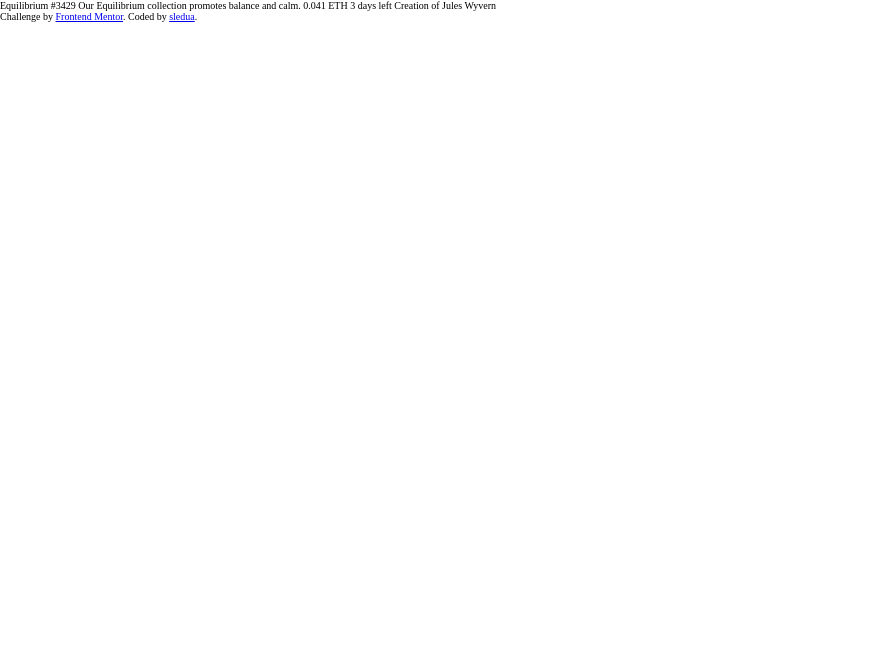
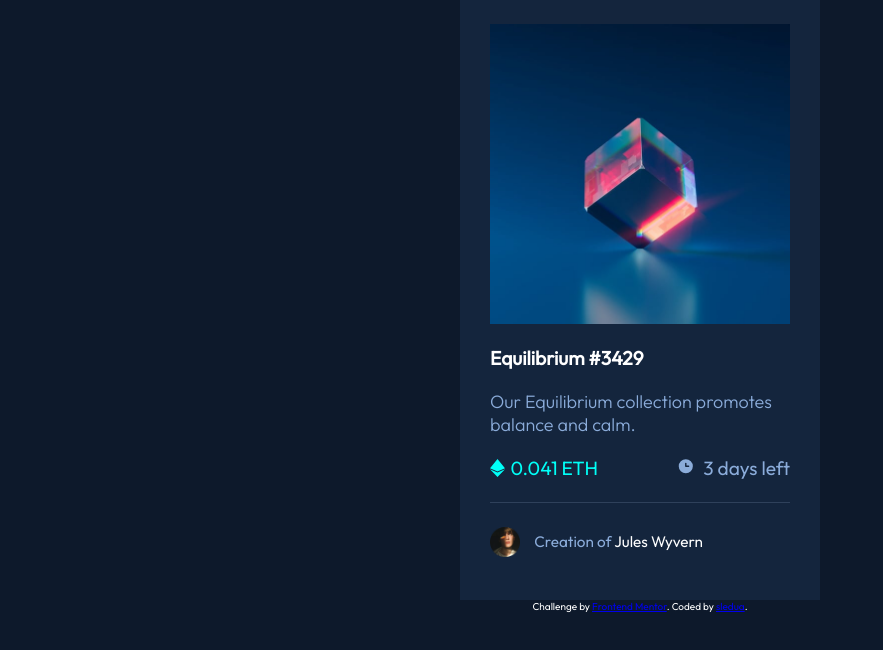
Before and after one commit to sledua/nft-preview-card-component-main, a plain HTML site: page index.html in a window 1280 px wide. Shown: the whole page, without its empty margins (0-883 px from the left). Drawn offline with Linux system fonts and the light colour scheme.

Commit message:
feiet:
base styling ok

```diff
--- a/index.html
+++ b/index.html
@@ -1,26 +1,39 @@
 <!DOCTYPE html>
 <html lang="en">
 	<head>
-	<meta charset="UTF-8">
-	<meta http-equiv="X-UA-Compatible" content="IE=edge">
-	<meta name="viewport" content="width=device-width, initial-scale=1.0">
-	<link rel="icon" type="image/png" sizes="32x32" href="./img/favicon-32x32.png">
+		<meta charset="UTF-8" />
+		<meta http-equiv="X-UA-Compatible" content="IE=edge" />
+		<meta name="viewport" content="width=device-width, initial-scale=1.0" />
+		<link rel="icon" type="image/png" sizes="32x32" href="./img/favicon-32x32.png" />
 		<title>Frontend Mentor | NFT preview card component</title>
-	<link rel="stylesheet" href="style.css">
+		<link rel="stylesheet" href="style.css" />
 	</head>
 	<body>
-	Equilibrium #3429
+		<div class="container">
+			<div class="card">
+				<div class="box-img"><img src="img/image-equilibrium.jpg" alt="image-equilibrium" /></div>
+				<div class="card-ifo">
+					<div class="card-description">
+						<h1>Equilibrium #3429</h1>
+						<p>Our Equilibrium collection promotes balance and calm.</p>
+						<div class="card-description-info">
+							<div class="price"><span><img src="img/icon-ethereum.svg" alt="equilibrium"></span><span>0.041 ETH</span></div>
+						<div class="time"><span><img src="img/icon-clock.svg" alt="clock"></span><span>3 days left</span></div>
+						</div>
 
-  Our Equilibrium collection promotes balance and calm.
-
-  0.041 ETH
-  3 days left
-
-  Creation of Jules Wyvern
-
+					</div>
+					<div class="card-autor">
+						<div class="avatar-box">
+							<img src="img/image-avatar.png" alt="Jules Wyvern" />
+						</div>
+						<div class="autor-info">Creation of <span>Jules Wyvern</span></div>
+					</div>
+				</div>
+			</div>
+		</div>
 		<div class="attribution">
-    Challenge by <a href="https://www.frontendmentor.io?ref=challenge" target="_blank">Frontend Mentor</a>.
-    Coded by <a href="https://github.com/sledua">sledua</a>.
+			Challenge by <a href="https://www.frontendmentor.io?ref=challenge" target="_blank">Frontend Mentor</a>. Coded by
+			<a href="https://github.com/sledua">sledua</a>.
 		</div>
 	</body>
 </html>
--- a/style.css
+++ b/style.css
@@ -2,11 +2,142 @@ html * {
 	margin: 0;
 	padding: 0;
 }
+:root {
+	/** color primary **/
+	--soft-blue : hsl(215, 51%, 70%);
+	--cyan : hsl(178, 100%, 50%);
+	/** color neutral**/
+	--very-dark-blue : hsl(217, 54%, 11%);
+	--very-dark-blue-card : hsl(216, 50%, 16%);
+	--very-dark-blue-line : hsl(215, 32%, 27%);
+	/** color diff**/
+	--white: hsl(0, 0%, 100%);
+}
+@font-face {
+	font-family: 'Outfit-Light';
+	src: url('./fonts/Outfit/Outfit-Light.ttf') format('truetype');
+	font-style: normal;
+	font-weight: 300;
+}
+@font-face {
+	font-family: 'Outfit-Regular';
+	src: url('./fonts/Outfit/Outfit-Regular.ttf') format('truetype');
+	font-style: normal;
+	font-weight: 400;
+}
+@font-face {
+	font-family: 'Outfit-SemiBold';
+	src: url('./fonts/Outfit/Outfit-SemiBold.ttf') format('truetype');
+	font-style: normal;
+	font-weight: 600;
+}
 body {
 	overflow-x: hidden;
+	font-family: 'Outfit-Regular', sans-serif;
 	font-size: 10px;
+	color: var(--white);
+	background-color: var(--very-dark-blue);
+	height: 100vh;
 }
-h1 h2 h3 p {
+p {
+	font-size: 1.125rem;
+}
+h1 {
+	font-size: 1.2rem;
+}
+h1 p {
 	margin: 0;
 	padding: 0;
 }
+.container {
+	margin: 0 auto;
+	max-width: 144rem;
+	display: flex;
+	flex-direction: column;
+	align-items: center;
+	justify-content: center;
+}
+.card {
+	display: flex;
+	flex-direction: column;
+	align-items: center;
+	background-color: var(--very-dark-blue-card);
+	width: 22.5rem;
+	height: 37.5rem;
+}
+.card-description h1 {
+	padding-top: 1.687rem;
+}
+.card-description p{
+	font-family: 'Outfit-Light', sans-serif;
+	color: var(--soft-blue);
+	width: 18.75rem;
+	padding-top: 1.25rem;
+}
+.card-description-info {
+	padding-top: 1.25rem;
+	padding-bottom: 1.375rem;
+	display: flex;
+	justify-content: space-between;
+	border-bottom: 1px var(--very-dark-blue-line) solid;
+}
+.card-description-info .price {
+	display: flex;
+	align-items: center;
+}
+.card-description-info .price :first-child {
+	height: 1.125rem;
+	width: 0.937rem;
+	margin-right: 0.345rem;
+}
+.card-description-info .price :last-child {
+	text-transform: uppercase;
+	font-size: 1.2rem;
+	color: var(--cyan);
+}
+.card-description-info .time :first-child {
+	height: 1.125rem;
+	width: 1.125rem;
+	margin-right: 0.245rem;
+}
+.card-description-info .time :last-child {
+	font-size: 1.2rem;
+	color: var(--soft-blue);
+}
+.box-img {
+	width: 18.75rem;
+	height: 18.44rem;
+	padding-top: 1.5rem;
+}
+img {
+	width: 100%;
+}
+.card-autor {
+	padding-top: 1.5rem;
+	display: flex;
+	align-items: center;
+}
+.avatar-box {
+	width: 1.87rem;
+	height: 1.87rem;
+	margin-right: 0.9rem;
+}
+.autor-info {
+	font-size: 0.956rem;
+	color: var(--soft-blue);
+}
+.autor-info :first-child {
+	color: var(--white);
+}
+.attribution {
+	text-align: center;
+}
+@media (max-width: 25rem) {
+	.container {
+		width: 37.5rem;
+	}
+	.card {
+		width: 18.75rem;
+		height: 37.5rem;
+	}
+}
```
Also changed, not shown: fonts/Outfit/Outfit-Light.ttf (added), fonts/Outfit/Outfit-Regular.ttf (added), fonts/Outfit/Outfit-SemiBold.ttf (added), 1 other file. Lines whose indentation alone changed are shown as unchanged.
